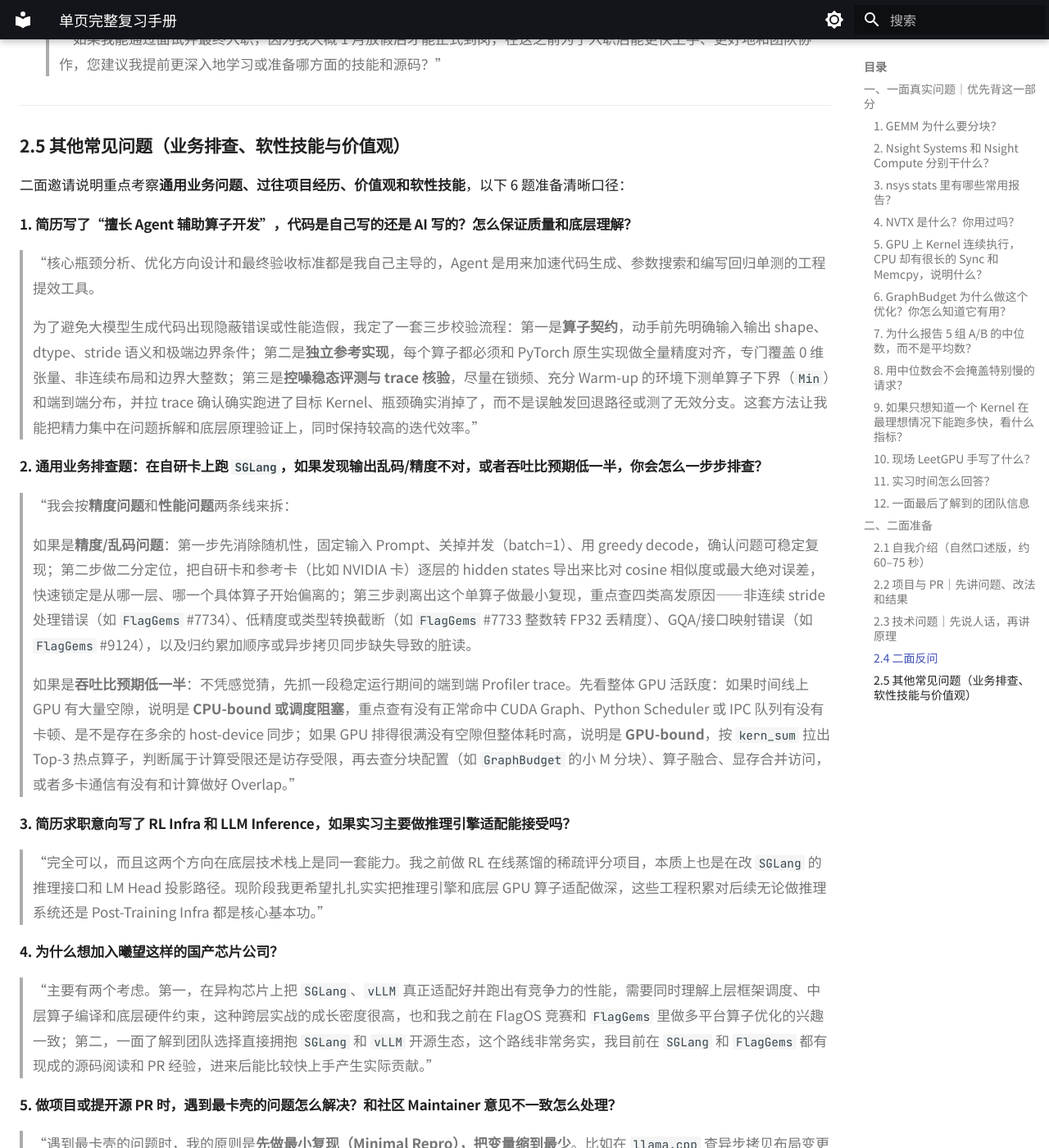
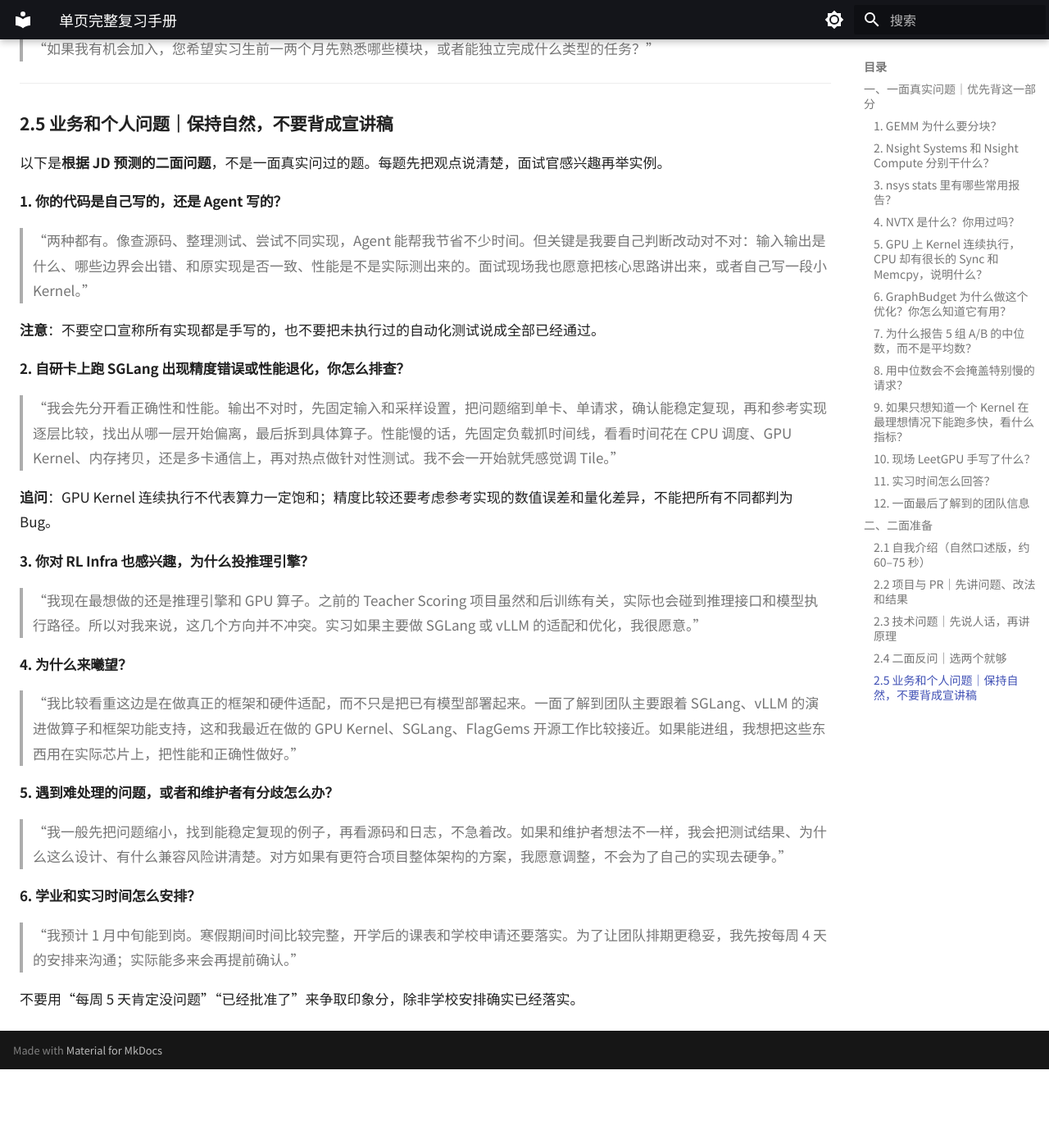
Before and after one commit to yu830/ai-infra-handbook, an MkDocs documentation site: the page built from docs/index.md, in a window 1280 px wide and 1400 px high, scrolled down 10397 px. Shown: the whole window at 82% size. Built offline with MkDocs 1.6.1 and Material for MkDocs 9.7.7, drawn with Linux system fonts in a browser that asks for light colours; after the commit the page ends 11701 px from its top, so only the background shows below that; some of the changed text lies outside the part shown.

Commit message:
docs: simplify business answers and avoid unverified personal promises

```diff
--- a/docs/index.md
+++ b/docs/index.md
@@ -288,45 +288,54 @@
 
 ---
 
-### 2.4 二面反问
+### 2.4 二面反问｜选两个就够
 
-结合一面已经确认过团队技术路线（适配 `SGLang`/`vLLM` 及下一代芯片演进），二面可按对话节奏从中选 2 个提问：
+一面已经问清楚了：团队主要适配 SGLang、vLLM，并不是自研一套新框架。二面不要重复问同一个问题，可以往实际工作再问一步。
 
-1. **问下一代芯片适配的当前优先级**：
-   > “一面时了解到团队主力在把 `SGLang` 和 `vLLM` 适配到新芯片上。请问团队目前最核心的攻坚重点，是偏**底层高频算子（比如 Attention、MoE、量化 GEMM）的性能追齐**，还是偏**框架层特性（比如 CUDA Graph、多卡通信、P/D 调度）的完整打通**？”
-2. **问自研卡上的性能分析工具链与验收标准**：
-   > “我平时排查性能比较依赖 `Nsight Systems` 的 trace 和 A/B 对照。咱们在自研 GPU 上做推理引擎优化时，目前对应的 Profiler 工具链成熟度如何？日常定位算子或框架瓶颈一般怎么和基准卡做对标？”
-3. **问到岗前的针对性准备（润色版）**：
-   > “如果我能通过面试并最终入职，因为我大概 1 月放假后才能正式到岗，在这之前为了入职后能更快上手、更好地和团队协作，您建议我提前更深入地学习或准备哪方面的技能和源码？”
+**问题 1：现在最难的工作是什么？**
+
+> “一面了解到你们主要在做 SGLang、vLLM 的芯片适配。我想再了解一下，最近团队最头疼的是算子性能、CUDA Graph 这些框架特性，还是多卡通信？”
+
+**问题 2：平时怎么做性能定位？**
+
+> “我之前主要接触过 Nsight Systems 和 Triton。你们在自己的芯片上，一般用什么工具定位算子或推理链路的性能问题？”
+
+**问题 3：到岗后希望我做什么？**
+
+> “如果我有机会加入，您希望实习生前一两个月先熟悉哪些模块，或者能独立完成什么类型的任务？”
 
 ---
 
-### 2.5 其他常见问题（业务排查、软性技能与价值观）
+### 2.5 业务和个人问题｜保持自然，不要背成宣讲稿
 
-二面邀请说明重点考察**通用业务问题、过往项目经历、价值观和软性技能**，以下 6 题准备清晰口径：
+以下是**根据 JD 预测的二面问题**，不是一面真实问过的题。每题先把观点说清楚，面试官感兴趣再举实例。
 
-#### 1. 简历写了“擅长 Agent 辅助算子开发”，代码是自己写的还是 AI 写的？怎么保证质量和底层理解？
-> “核心瓶颈分析、优化方向设计和最终验收标准都是我自己主导的，Agent 是用来加速代码生成、参数搜索和编写回归单测的工程提效工具。
->
-> 为了避免大模型生成代码出现隐蔽错误或性能造假，我定了一套三步校验流程：第一是**算子契约**，动手前先明确输入输出 shape、dtype、stride 语义和极端边界条件；第二是**独立参考实现**，每个算子都必须和 PyTorch 原生实现做全量精度对齐，专门覆盖 0 维张量、非连续布局和边界大整数；第三是**控噪稳态评测与 trace 核验**，尽量在锁频、充分 Warm-up 的环境下测单算子下界（`Min`）和端到端分布，并拉 trace 确认确实跑进了目标 Kernel、瓶颈确实消掉了，而不是误触发回退路径或测了无效分支。这套方法让我能把精力集中在问题拆解和底层原理验证上，同时保持较高的迭代效率。”
+#### 1. 你的代码是自己写的，还是 Agent 写的？
 
-#### 2. 通用业务排查题：在自研卡上跑 `SGLang`，如果发现输出乱码/精度不对，或者吞吐比预期低一半，你会怎么一步步排查？
-> “我会按**精度问题**和**性能问题**两条线来拆：
->
-> 如果是**精度/乱码问题**：第一步先消除随机性，固定输入 Prompt、关掉并发（batch=1）、用 greedy decode，确认问题可稳定复现；第二步做二分定位，把自研卡和参考卡（比如 NVIDIA 卡）逐层的 hidden states 导出来比对 cosine 相似度或最大绝对误差，快速锁定是从哪一层、哪一个具体算子开始偏离的；第三步剥离出这个单算子做最小复现，重点查四类高发原因——非连续 stride 处理错误（如 `FlagGems` #7734）、低精度或类型转换截断（如 `FlagGems` #7733 整数转 FP32 丢精度）、GQA/接口映射错误（如 `FlagGems` #9124），以及归约累加顺序或异步拷贝同步缺失导致的脏读。
->
-> 如果是**吞吐比预期低一半**：不凭感觉猜，先抓一段稳定运行期间的端到端 Profiler trace。先看整体 GPU 活跃度：如果时间线上 GPU 有大量空隙，说明是 **CPU-bound 或调度阻塞**，重点查有没有正常命中 CUDA Graph、Python Scheduler 或 IPC 队列有没有卡顿、是不是存在多余的 host-device 同步；如果 GPU 排得很满没有空隙但整体耗时高，说明是 **GPU-bound**，按 `kern_sum` 拉出 Top-3 热点算子，判断属于计算受限还是访存受限，再去查分块配置（如 `GraphBudget` 的小 M 分块）、算子融合、显存合并访问，或者多卡通信有没有和计算做好 Overlap。”
+> “两种都有。像查源码、整理测试、尝试不同实现，Agent 能帮我节省不少时间。但关键是我要自己判断改动对不对：输入输出是什么、哪些边界会出错、和原实现是否一致、性能是不是实际测出来的。面试现场我也愿意把核心思路讲出来，或者自己写一段小 Kernel。”
 
-#### 3. 简历求职意向写了 RL Infra 和 LLM Inference，如果实习主要做推理引擎适配能接受吗？
-> “完全可以，而且这两个方向在底层技术栈上是同一套能力。我之前做 RL 在线蒸馏的稀疏评分项目，本质上也是在改 `SGLang` 的推理接口和 LM Head 投影路径。现阶段我更希望扎扎实实把推理引擎和底层 GPU 算子适配做深，这些工程积累对后续无论做推理系统还是 Post-Training Infra 都是核心基本功。”
+**注意**：不要空口宣称所有实现都是手写的，也不要把未执行过的自动化测试说成全部已经通过。
 
-#### 4. 为什么想加入曦望这样的国产芯片公司？
-> “主要有两个考虑。第一，在异构芯片上把 `SGLang`、`vLLM` 真正适配好并跑出有竞争力的性能，需要同时理解上层框架调度、中层算子编译和底层硬件约束，这种跨层实战的成长密度很高，也和我之前在 FlagOS 竞赛和 `FlagGems` 里做多平台算子优化的兴趣一致；第二，一面了解到团队选择直接拥抱 `SGLang` 和 `vLLM` 开源生态，这个路线非常务实，我目前在 `SGLang` 和 `FlagGems` 都有现成的源码阅读和 PR 经验，进来后能比较快上手产生实际贡献。”
+#### 2. 自研卡上跑 SGLang 出现精度错误或性能退化，你怎么排查？
 
-#### 5. 做项目或提开源 PR 时，遇到最卡壳的问题怎么解决？和社区 Maintainer 意见不一致怎么处理？
-> “遇到最卡壳的问题时，我的原则是**先做最小复现（Minimal Repro），把变量缩到最少**。比如在 `llama.cpp` 查异步拷贝布局变更问题，或者在 `GraphBudget` 核对确定性差异时，都会先把多并发和大模型剥离掉，缩成固定输入的小规模用例，结合日志和 trace 拿到确凿证据再改代码。
->
-> 和 Maintainer 意见不一致时，我会先站在维护者的角度理解他们的优先级——上游主干通常把**代码简洁性、向后兼容性和零回归风险**看得比单一场景的局部提速更重。我会把自己测的基准数据、边界测试用例和兼容回退方案整理清楚做客观沟通；如果对方出于架构统一性坚持另一种写法，我会尊重社区规范按建议修改，而不是强行推自己的方案。”
+> “我会先分开看正确性和性能。输出不对时，先固定输入和采样设置，把问题缩到单卡、单请求，确认能稳定复现，再和参考实现逐层比较，找出从哪一层开始偏离，最后拆到具体算子。性能慢的话，先固定负载抓时间线，看看时间花在 CPU 调度、GPU Kernel、内存拷贝，还是多卡通信上，再对热点做针对性测试。我不会一开始就凭感觉调 Tile。”
 
-#### 6. 关于大三课业与每周出勤时间的沟通（被问到时再答）
-> “我目前是大三，下学期专业课不多，已经提前梳理过课表和考试节点。简历上最初写的是每周 5 天，一面时面试官结合实际情况提醒我大三学期内保证 5 天压力会比较大。我回去重新核对了一下课表，**每周稳定出勤 4 天、连续实习 6 个月**是我可以完全兑现的安排；没有课的周或者项目关键节点可以灵活补到 5 天，但我想先把最稳妥、不打折扣的时间说在前面，方便团队排期。”
+**追问**：GPU Kernel 连续执行不代表算力一定饱和；精度比较还要考虑参考实现的数值误差和量化差异，不能把所有不同都判为 Bug。
+
+#### 3. 你对 RL Infra 也感兴趣，为什么投推理引擎？
+
+> “我现在最想做的还是推理引擎和 GPU 算子。之前的 Teacher Scoring 项目虽然和后训练有关，实际也会碰到推理接口和模型执行路径。所以对我来说，这几个方向并不冲突。实习如果主要做 SGLang 或 vLLM 的适配和优化，我很愿意。”
+
+#### 4. 为什么来曦望？
+
+> “我比较看重这边是在做真正的框架和硬件适配，而不只是把已有模型部署起来。一面了解到团队主要跟着 SGLang、vLLM 的演进做算子和框架功能支持，这和我最近在做的 GPU Kernel、SGLang、FlagGems 开源工作比较接近。如果能进组，我想把这些东西用在实际芯片上，把性能和正确性做好。”
+
+#### 5. 遇到难处理的问题，或者和维护者有分歧怎么办？
+
+> “我一般先把问题缩小，找到能稳定复现的例子，再看源码和日志，不急着改。如果和维护者想法不一样，我会把测试结果、为什么这么设计、有什么兼容风险讲清楚。对方如果有更符合项目整体架构的方案，我愿意调整，不会为了自己的实现去硬争。”
+
+#### 6. 学业和实习时间怎么安排？
+
+> “我预计 1 月中旬能到岗。寒假期间时间比较完整，开学后的课表和学校申请还要落实。为了让团队排期更稳妥，我先按每周 4 天的安排来沟通；实际能多来会再提前确认。”
+
+不要用“每周 5 天肯定没问题”“已经批准了”来争取印象分，除非学校安排确实已经落实。
```
